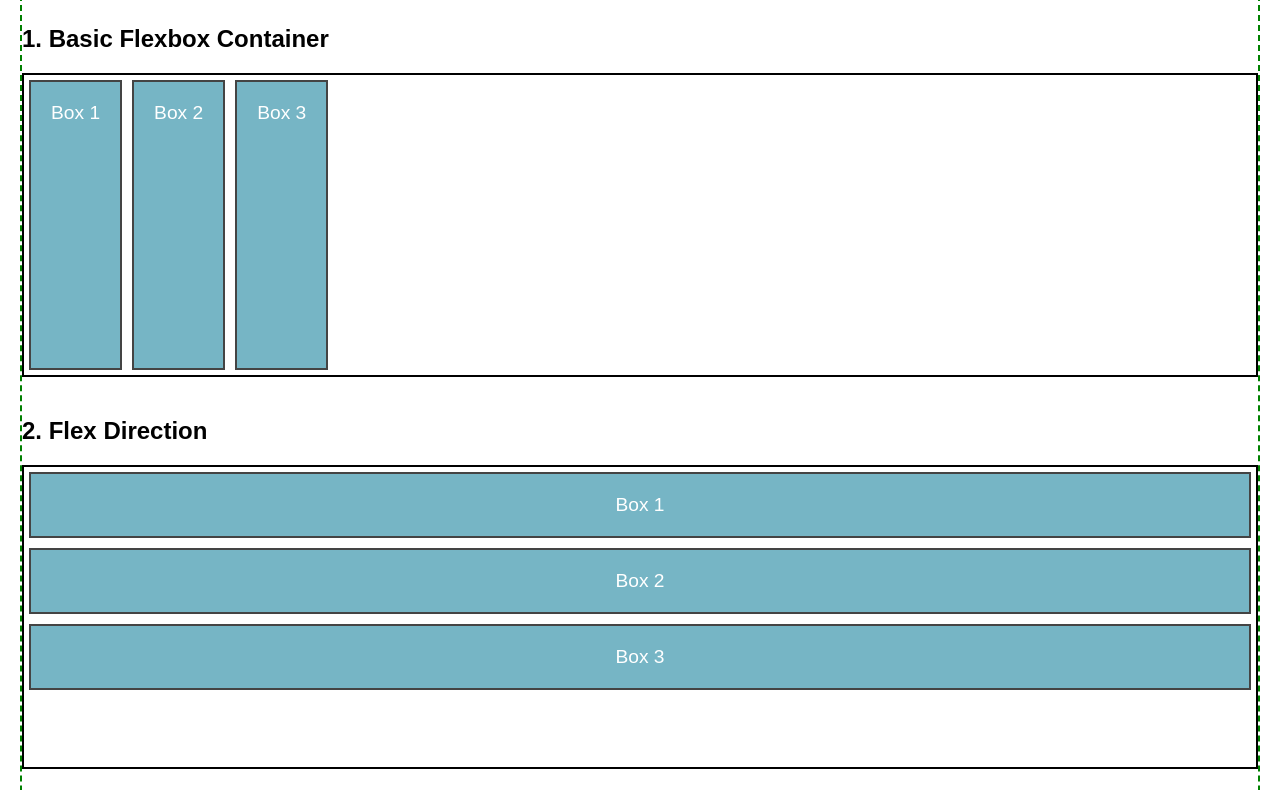
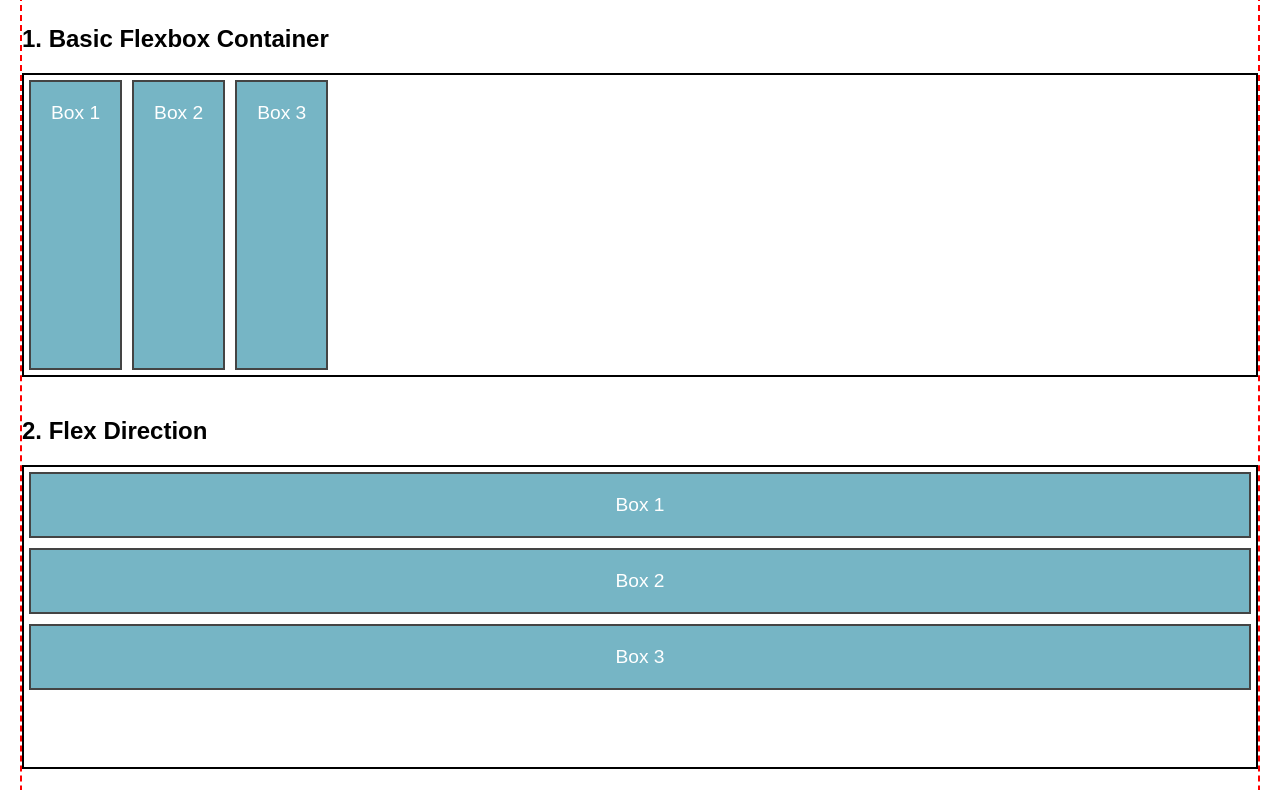
Before and after one commit to jakenton/flexbox-layout, a plain HTML site: page index.html in a window 1280 px wide. Shown: the part 95-885 px from the top of the page. Drawn offline with Linux system fonts and the light colour scheme.

```diff
--- a/index.html
+++ b/index.html
@@ -7,7 +7,7 @@
   <link href="./reset.css" type="stylesheet" />
   <style>
     :root {
-      --primary-color: green;
+      --primary-color: red;
     }
 
     body {
```
Also changed, not shown: 1 other file.
